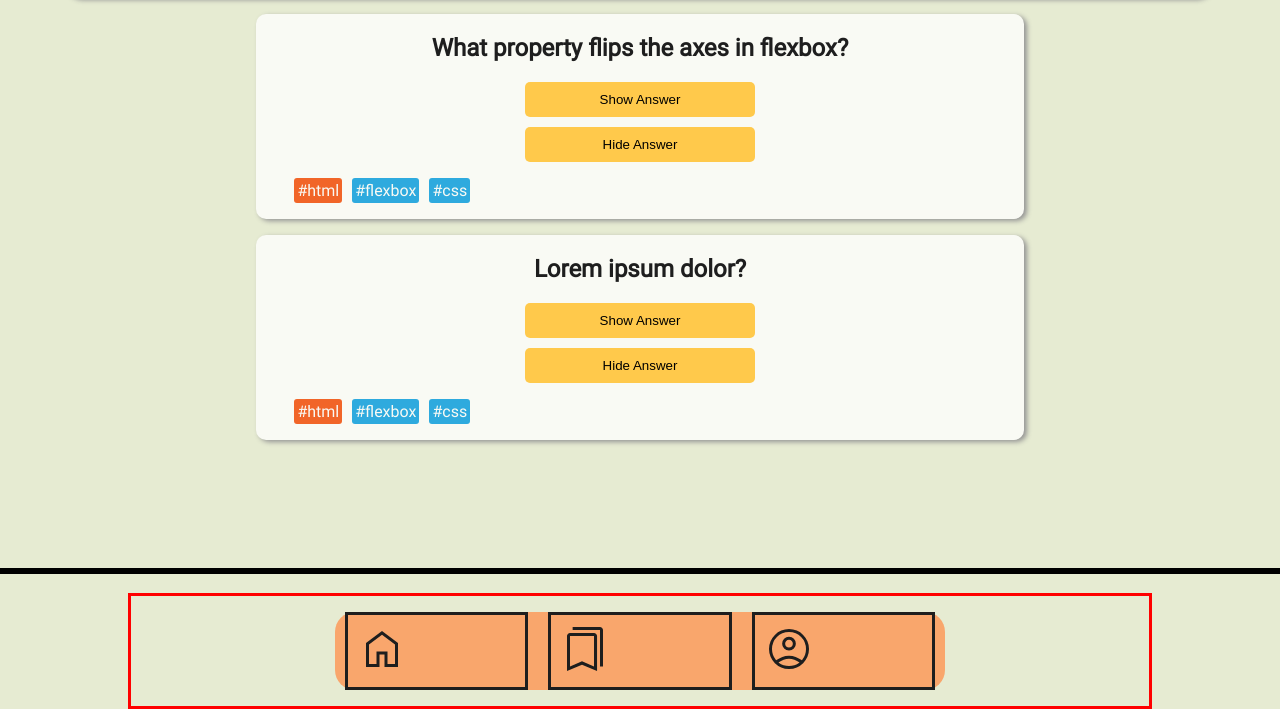
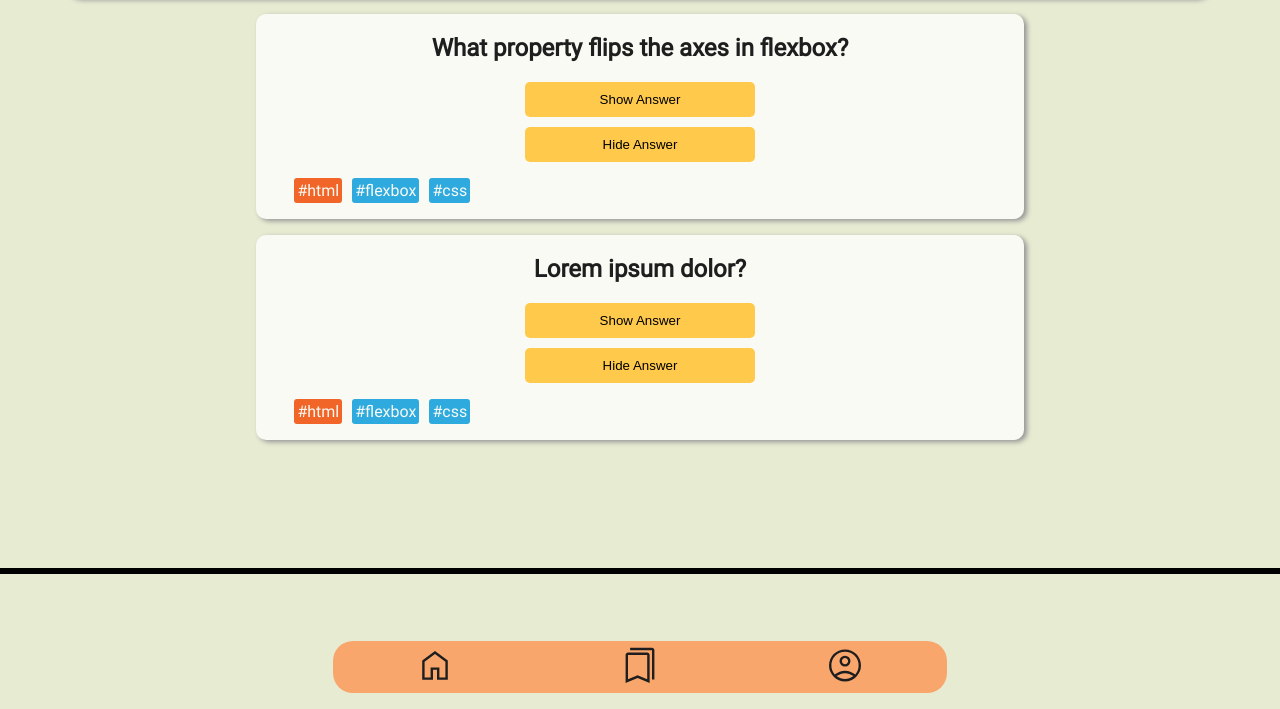
Before and after one commit to Long-HaHoang/recap-project-1, a plain HTML site: page index.html in a window 1280 px wide. Shown: the part 91-800 px from the top of the page. Drawn offline with Linux system fonts and the light colour scheme.

```diff
--- a/css/styles.css
+++ b/css/styles.css
@@ -151,7 +151,7 @@
 footer nav {
   position: fixed;
   bottom: 0;
-  border: solid red;
+  /* border: solid red; */
   width: 80%;
   display: flex;
   justify-content: center;
@@ -171,12 +171,15 @@
 }
 
 .nav_items {
-  border: solid;
-  padding: 10px;
+  /* border: solid; */
+  margin: 0;
+  /* padding: 10px; */
   color: var(--bgc);
   fill: var(--bgc);
-  height: 40%;
-  width: 30%;
+  display: flex;
+  justify-content: center;
+  align-items: center;
+  transform: scale(0.8);
 }
 
 .nav_items a {
--- a/index.html
+++ b/index.html
@@ -26,7 +26,7 @@
         </ul>
       </section>
       <section class="q_card">
-        <h2>Lorem ipsum dolor?</h2>
+        <h2 class="q_card_quest">Lorem ipsum dolor?</h2>
         <div class="button_container">
           <button class="button_answer">Show Answer</button>
           <button class="button_answer">Hide Answer</button>
```
